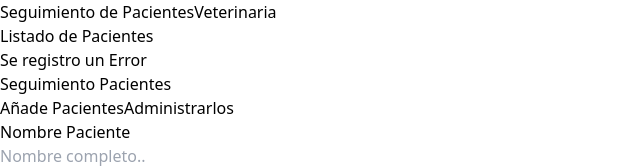
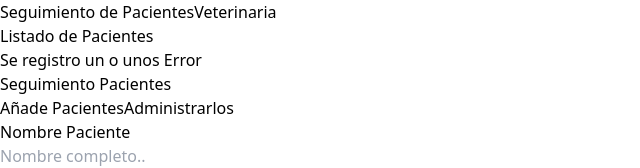
Before and after one commit to IdaliaAT/citas-react, a React (Vite) app: page / in a window 1280 px wide. Shown: the top 168 px of the page, without its empty margins (0-640 px from the left). Built offline with nearby package versions, Linux system fonts and the light colour scheme.

Commit message:
Cambio h2
Se agrego palabras o unos

```diff
--- a/src/componentes/error.jsx
+++ b/src/componentes/error.jsx
@@ -1,6 +1,6 @@
 function Error(){
     return (
-        <h2>Se registro un Error</h2>
+        <h2>Se registro un o unos Error</h2>
     )
 }
 
```
